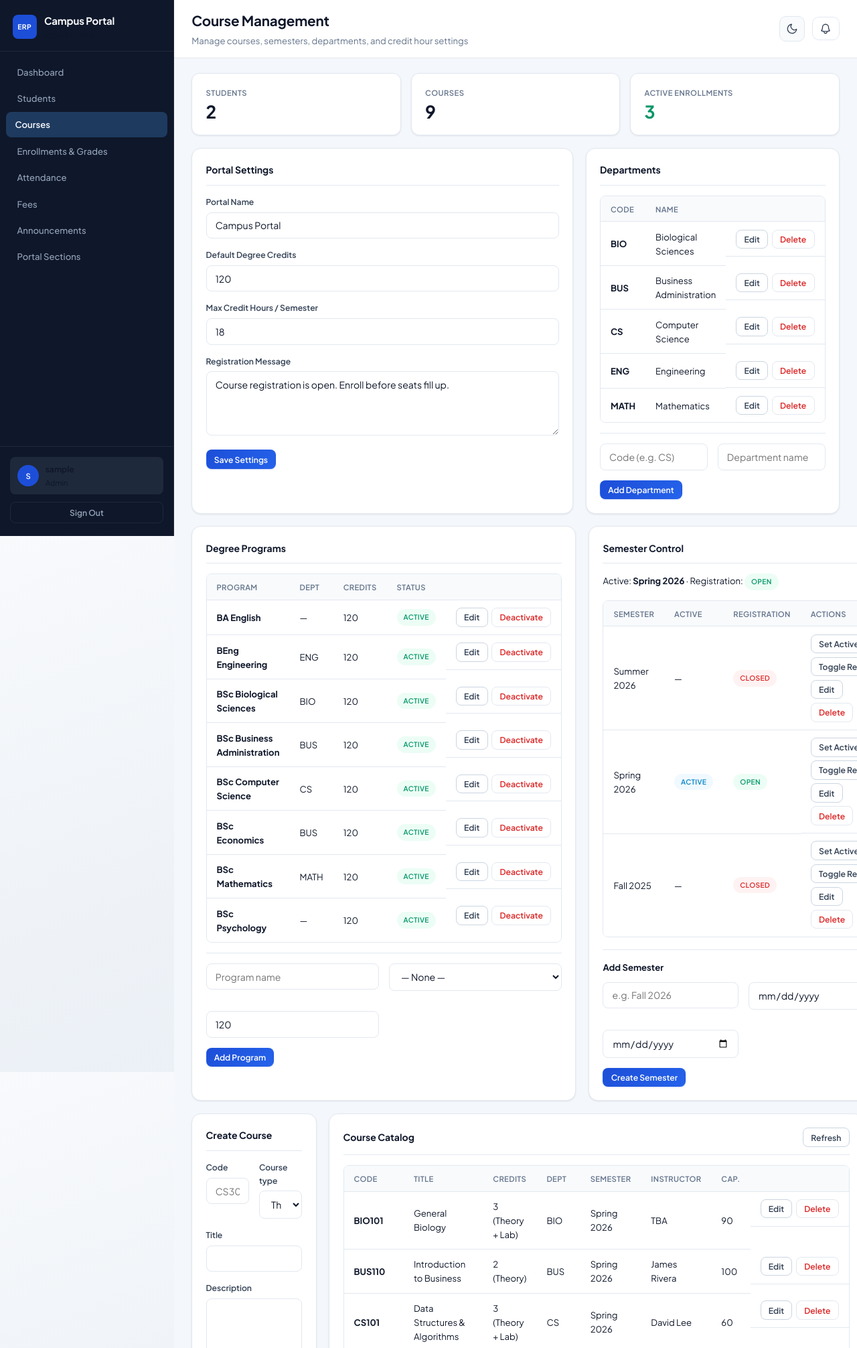
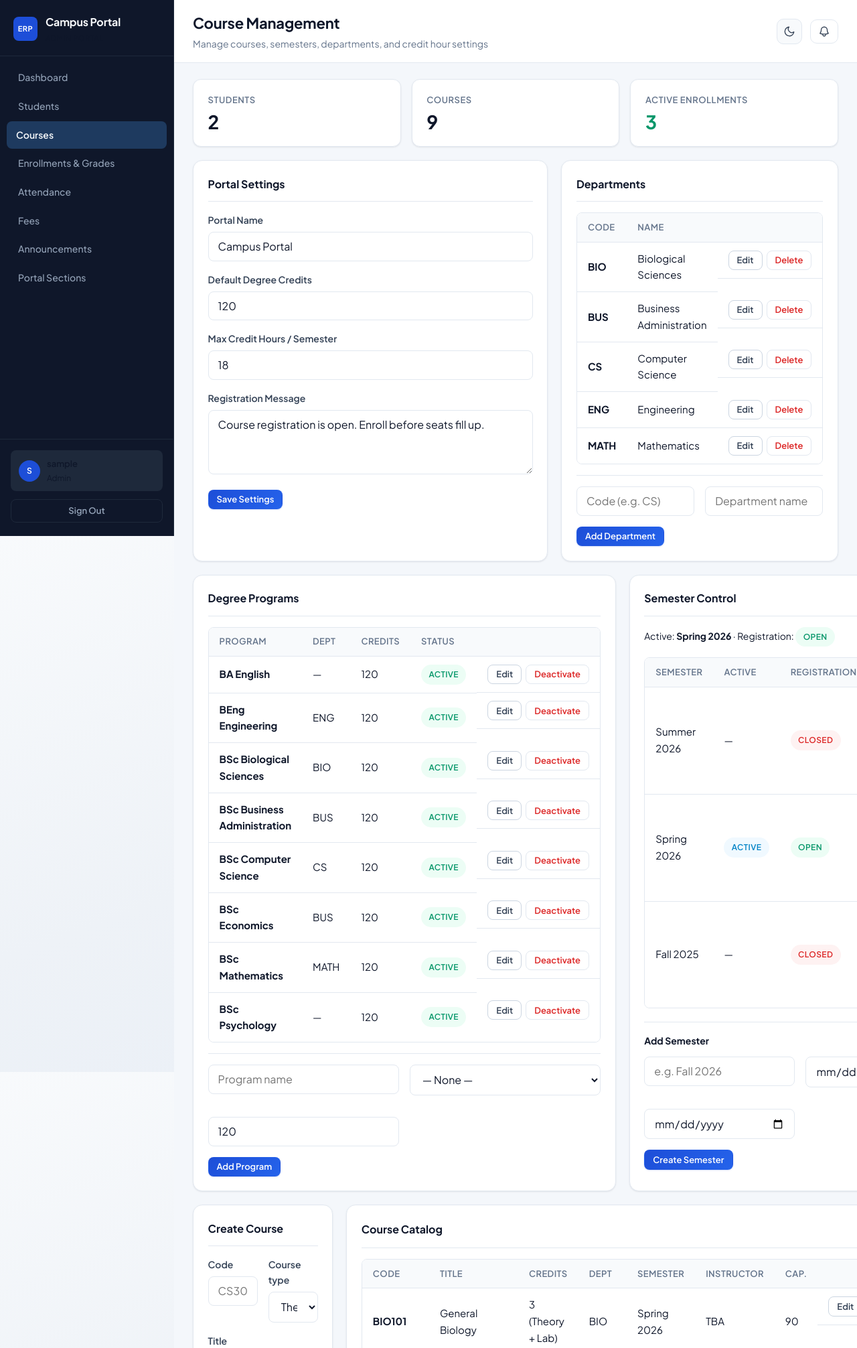
Before and after one commit to kashifftw/cs50-final-project, a Flask app: page /admin/manage in a window 1280 px wide. Shown: the top 2012 px of the page at 67% size. Run offline with Flask 3, Linux system fonts and the light colour scheme; the visitor is signed in with stand-in values (Sample User, id 1); data comes from the database, SQL or seed files in the repository.

Commit message:
Update shared component styles for the ERP portal theme.

```diff
--- a/static/css/style.css
+++ b/static/css/style.css
@@ -198,7 +198,7 @@
 }
 
 html {
-    font-size: 15px;
+    font-size: 16px;
     scroll-behavior: smooth;
 }
 
@@ -209,7 +209,7 @@ body {
     background-attachment: fixed;
     color: var(--text-primary);
     min-height: 100vh;
-    line-height: 1.6;
+    line-height: 1.65;
     -webkit-font-smoothing: antialiased;
 }
 
@@ -466,7 +466,7 @@ textarea:focus-visible {
 }
 
 .glass-card-title {
-    font-size: 0.9375rem;
+    font-size: 1rem;
     font-weight: 700;
     color: var(--text-primary);
 }
@@ -495,7 +495,7 @@ textarea:focus-visible {
 }
 
 .stat-label {
-    font-size: 0.75rem;
+    font-size: 0.8125rem;
     color: var(--text-muted);
     font-weight: 600;
     text-transform: uppercase;
@@ -547,7 +547,7 @@ textarea:focus-visible {
 
 .form-label {
     display: block;
-    font-size: 0.8125rem;
+    font-size: 0.875rem;
     font-weight: 600;
     color: var(--text-secondary);
     margin-bottom: 0.35rem;
@@ -563,7 +563,7 @@ textarea:focus-visible {
     border-radius: var(--radius-sm);
     color: var(--text-primary);
     font-family: inherit;
-    font-size: 0.9375rem;
+    font-size: 1rem;
     transition: border-color var(--transition), box-shadow var(--transition), background var(--transition);
 }
 
@@ -637,7 +637,7 @@ textarea:focus-visible {
     border: 1.5px solid transparent;
     border-radius: var(--radius-sm);
     font-family: inherit;
-    font-size: 0.875rem;
+    font-size: 0.9375rem;
     font-weight: 600;
     cursor: pointer;
     transition: background var(--transition), border-color var(--transition), color var(--transition), transform 0.15s ease, box-shadow var(--transition);
@@ -737,7 +737,7 @@ textarea:focus-visible {
 .data-table {
     width: 100%;
     border-collapse: collapse;
-    font-size: 0.875rem;
+    font-size: 0.9375rem;
     background: var(--surface);
 }
 
@@ -746,7 +746,7 @@ textarea:focus-visible {
     padding: 0.65rem 1rem;
     color: var(--text-muted);
     font-weight: 600;
-    font-size: 0.75rem;
+    font-size: 0.8125rem;
     text-transform: uppercase;
     letter-spacing: 0.03em;
     background: var(--surface-muted);
@@ -774,9 +774,9 @@ textarea:focus-visible {
 .badge {
     display: inline-flex;
     align-items: center;
-    padding: 0.2rem 0.6rem;
+    padding: 0.25rem 0.65rem;
     border-radius: 999px;
-    font-size: 0.6875rem;
+    font-size: 0.75rem;
     font-weight: 600;
     text-transform: uppercase;
     letter-spacing: 0.03em;
@@ -1080,7 +1080,7 @@ textarea:focus-visible {
 }
 
 .course-title {
-    font-size: 0.9375rem;
+    font-size: 1rem;
     font-weight: 600;
     line-height: 1.35;
     color: var(--text-primary);
@@ -1257,6 +1257,17 @@ textarea:focus-visible {
     padding: 0.75rem;
     border-bottom: 1px solid var(--border);
     font-size: 0.8125rem;
+    cursor: pointer;
+}
+
+.notification-item .notification-link {
+    color: inherit;
+    text-decoration: none;
+    display: block;
+}
+
+.notification-item .notification-link:hover {
+    text-decoration: underline;
 }
 
 .notification-item:last-child {
@@ -1291,7 +1302,7 @@ textarea:focus-visible {
 
 .announcement-title {
     font-weight: 600;
-    font-size: 0.9375rem;
+    font-size: 1rem;
     margin-bottom: 0.25rem;
     color: var(--text-primary);
 }
@@ -1665,7 +1676,7 @@ textarea:focus-visible {
     display: flex;
     flex-direction: column;
     gap: 0.2rem;
-    font-size: 0.9375rem;
+    font-size: 1rem;
 }
 
 .profile-info-label {
@@ -1741,7 +1752,7 @@ textarea:focus-visible {
 }
 
 .profile-detail-row dd {
-    font-size: 0.9375rem;
+    font-size: 1rem;
     font-weight: 600;
     color: var(--text-primary);
     text-align: right;
```
